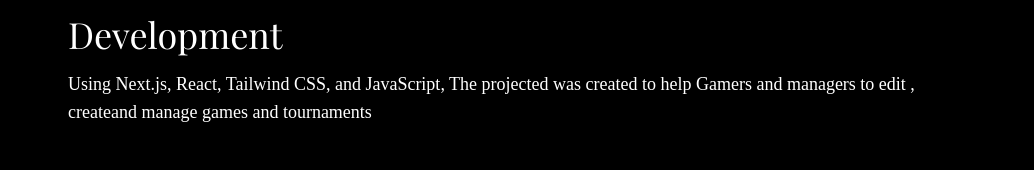
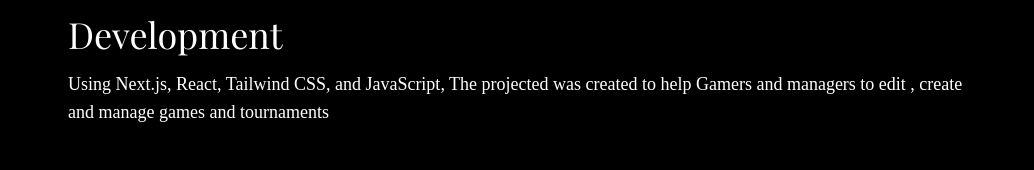
Before and after one commit to minibot47/Portfolio-V2, a Next.js app: page /projects/1 in a window 1280 px wide. Shown: the part 2550-2720 px from the top of the page, without its empty margins (124-1158 px from the left). Built offline with nearby package versions, Linux system fonts and the light colour scheme; a web font is replaced by a local one.

Commit message:
edited some spacing between words

```diff
--- a/app/projects/[id]/page.tsx
+++ b/app/projects/[id]/page.tsx
@@ -36,7 +36,7 @@
       'Tailwind CSS',
       'JavaScript'
     ],
-    devInfo: 'Using Next.js, React, Tailwind CSS, and JavaScript, The projected was created to help Gamers and managers to edit , createand manage games and tournaments',
+    devInfo: 'Using Next.js, React, Tailwind CSS, and JavaScript, The projected was created to help Gamers and managers to edit , create and manage games and tournaments',
   },
   {
     id: '2',
```
